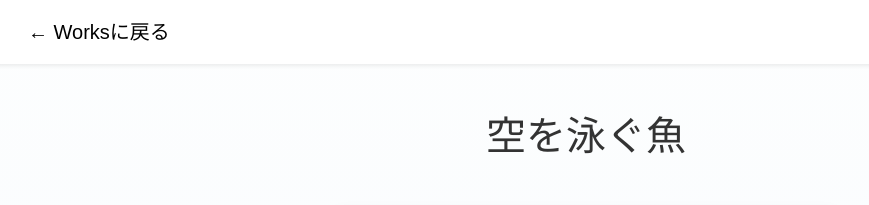
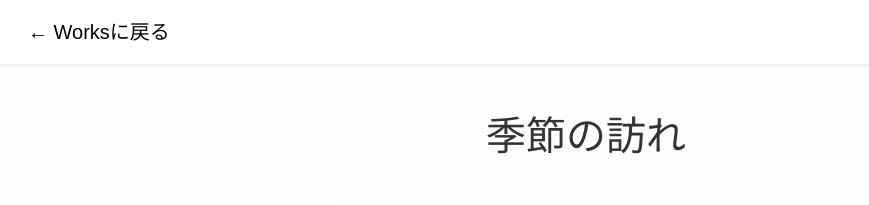
Before and after one commit to srtd09/Suzuki-Ataro_portfolio, a plain HTML site: page school of fish.html in a window 1280 px wide. Shown: the top 205 px of the page, without its empty margins (54-923 px from the left). Drawn offline with nearby package versions, Linux system fonts and the light colour scheme; a web font is replaced by a local one.

Commit message:
Update school of fish.html
タイトル変更

```diff
--- a/school of fish.html
+++ b/school of fish.html
@@ -3,7 +3,7 @@
 <head>
   <meta charset="UTF-8">
   <meta name="viewport" content="width=device-width, initial-scale=1">
-  <title>空を泳ぐ魚</title>
+  <title>季節の訪れ</title>
   <link href="https://cdn.jsdelivr.net/npm/bootstrap@5.3.8/dist/css/bootstrap.min.css" rel="stylesheet">
   <link href="https://fonts.googleapis.com/css2?family=Zen+Maru+Gothic:wght@400;500&display=swap" rel="stylesheet">
   <link href="works-pages.css" rel="stylesheet">
@@ -19,7 +19,7 @@
 
 <section class="py-5">
   <div class="container text-center">
-    <h1 class="mb-5">空を泳ぐ魚</h1>
+    <h1 class="mb-5">季節の訪れ</h1>
     <img src="image/school of fish.jpg" class="img-fluid rounded shadow main-img">
   </div>
 </section>
```
